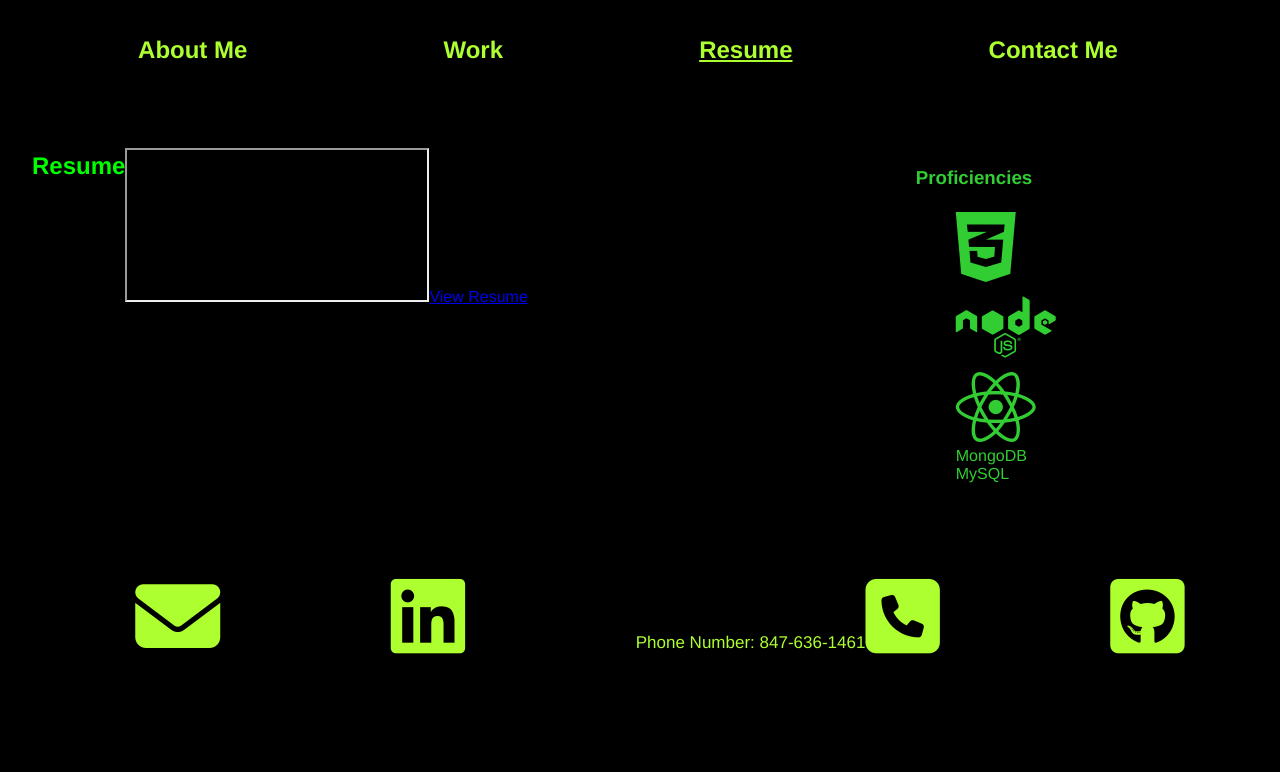
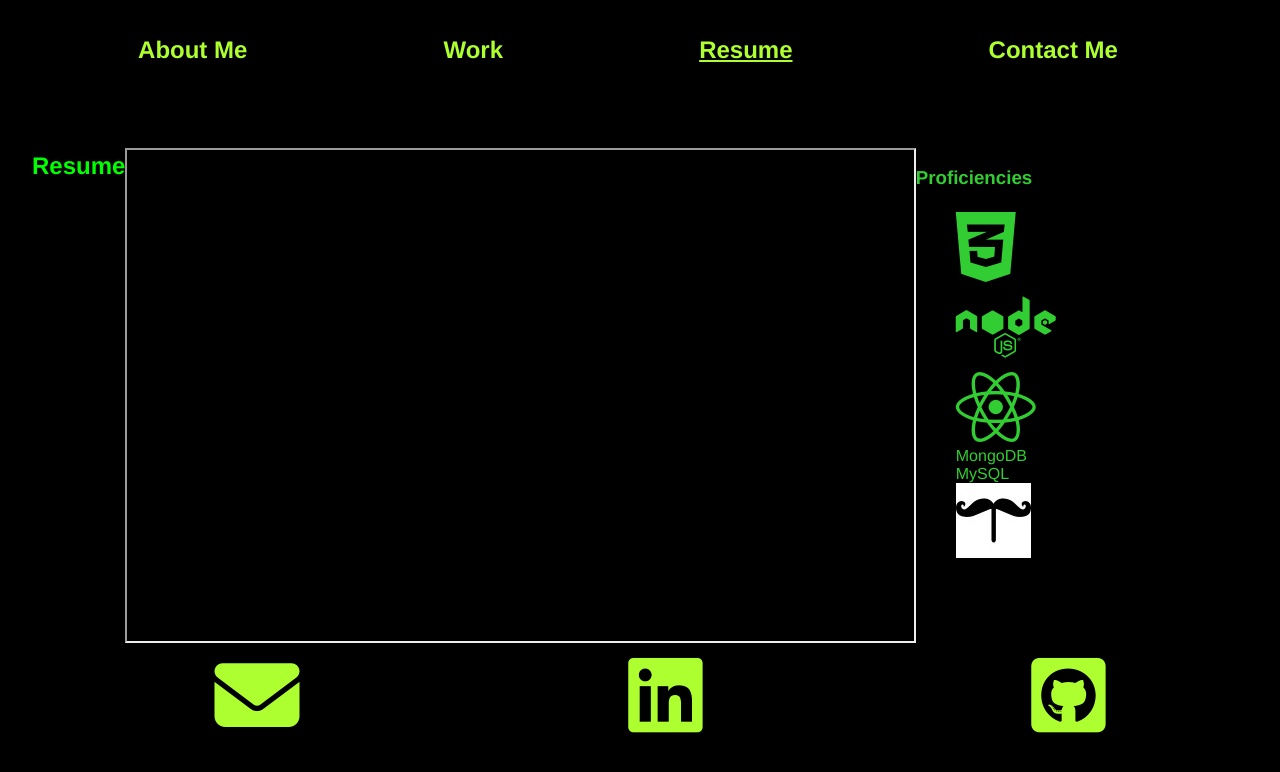
Before and after one commit to ZacharyFeltman/new-react-portfolio, a React (Create React App) app: page /resume in a window 1280 px wide. Shown: the top 772 px of the page. Built offline with nearby package versions, Linux system fonts and the light colour scheme; what node-mailjet would draw is missing.

Commit message:
added handlebars prof and sizing of resume

```diff
--- a/src/App.css
+++ b/src/App.css
@@ -222,6 +222,11 @@ aside img {
   width: 65%;
 }
 
+iframe {
+  height: 115%;
+  width: 100%;
+}
+
 .resume-profs {
   display: flex;
   flex-direction: block;
--- a/src/App.js
+++ b/src/App.js
@@ -115,9 +115,9 @@ function Resume() {
       <h2 id="resume-title">Resume</h2>
       <p id="resume">
         <iframe src={process.env.PUBLIC_URL + "/resume.pdf"} />
-        <a href={process.env.PUBLIC_URL + "/resume.pdf"} target="_blank">
+        {/* <a href={process.env.PUBLIC_URL + "/resume.pdf"} target="_blank">
           View Resume
-        </a>
+        </a> */}
       </p>
       <p class="profs">
         <h3>Proficiencies</h3>
@@ -133,6 +133,7 @@ function Resume() {
           </li>
           <li>MongoDB</li>
           <li>MySQL</li>
+          <li><img src="/img/handlebars-js.jpg" alt="handlebars" /></li>
         </ul>
       </p>
     </section>
--- a/src/components/footer.js
+++ b/src/components/footer.js
@@ -15,9 +15,6 @@ export default function Footer() {
         <li>
         <i class="fa-brands fa-linkedin fa-5x"></i>
         </li>
-        <li>Phone Number: 847-636-1461
-        <i class="fa-solid fa-square-phone fa-5x"></i>
-        </li>
         <li>
           {/* GitHub:{" "} */}
           <a
```
Also changed, not shown: public/img/handlebars-js.jpg (added), public/img/handlebars-js.svg (added).
